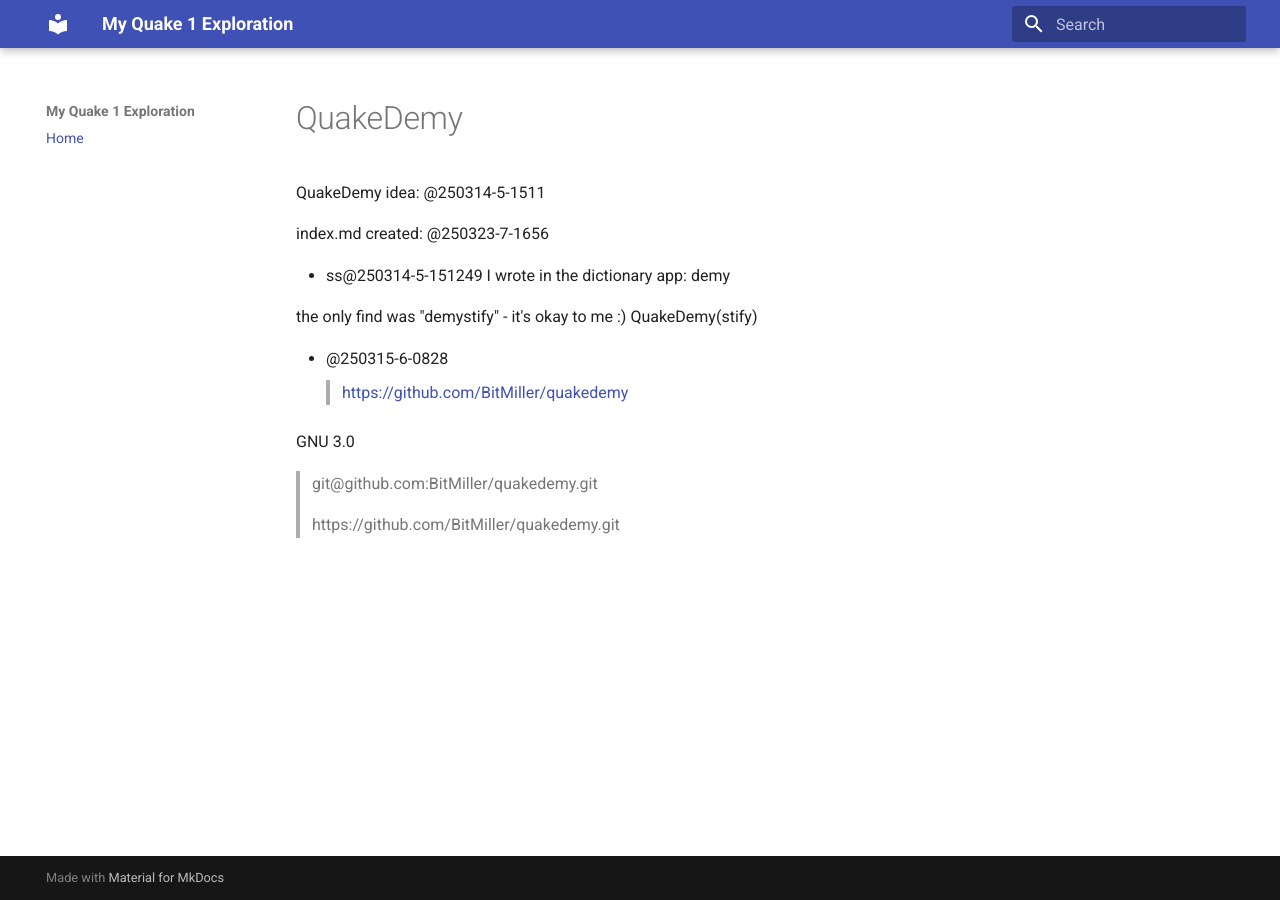
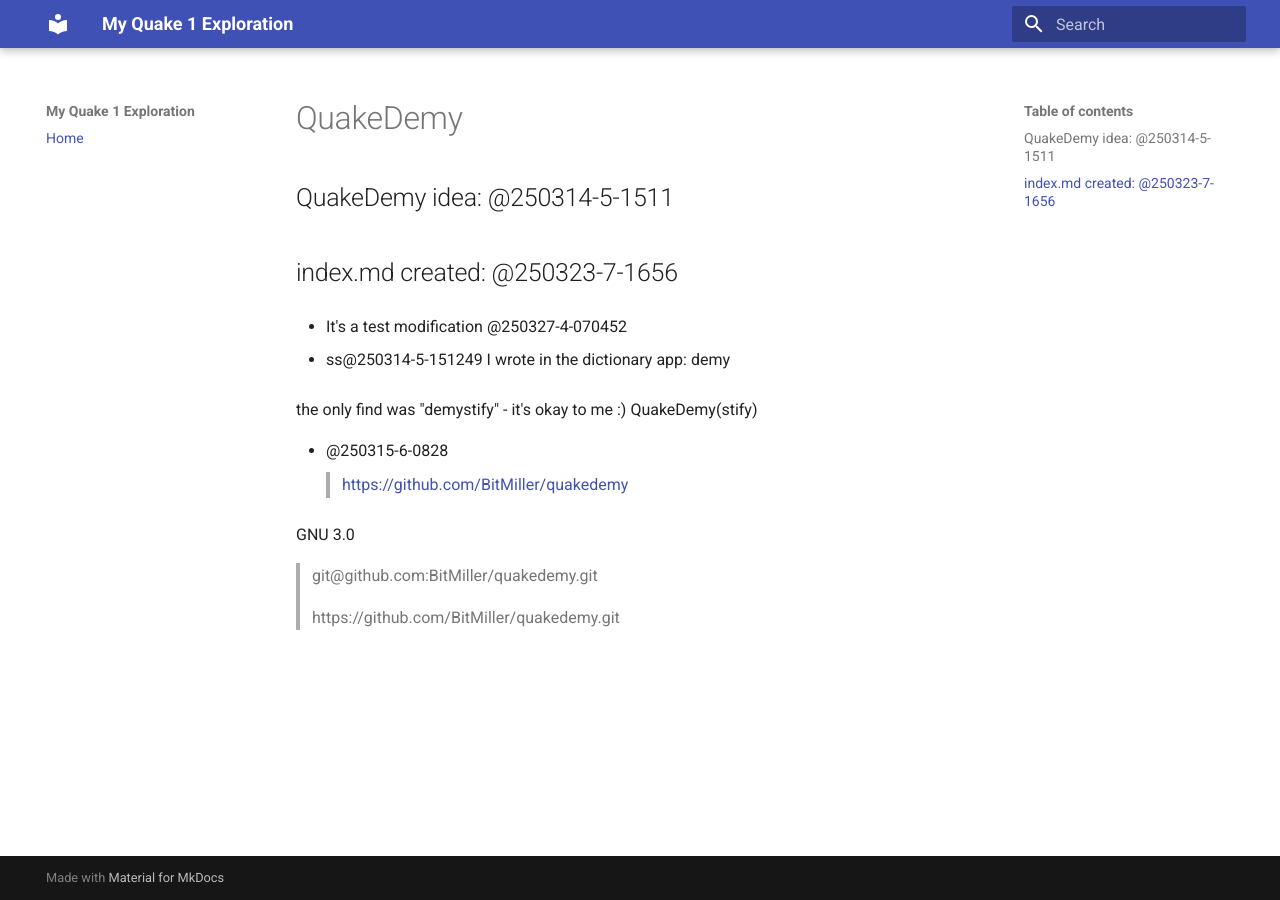
Before and after one commit to BitMiller/quakedemy, an MkDocs documentation site: the page built from docs/index.md, in a window 1280 px wide. Built offline with MkDocs 1.6.1 and Material for MkDocs 9.7.7, drawn with Linux system fonts in a browser that asks for light colours.

Commit message:
at250327-4-070629

```diff
--- a/docs/index.md
+++ b/docs/index.md
@@ -1,9 +1,10 @@
 # QuakeDemy
 
-QuakeDemy idea: @250314-5-1511
+## QuakeDemy idea: @250314-5-1511
 
-index.md created: @250323-7-1656
+## index.md created: @250323-7-1656
 
+- It's a test modification @250327-4-070452
 
 - ss@250314-5-151249
 I wrote in the dictionary app: demy
```
